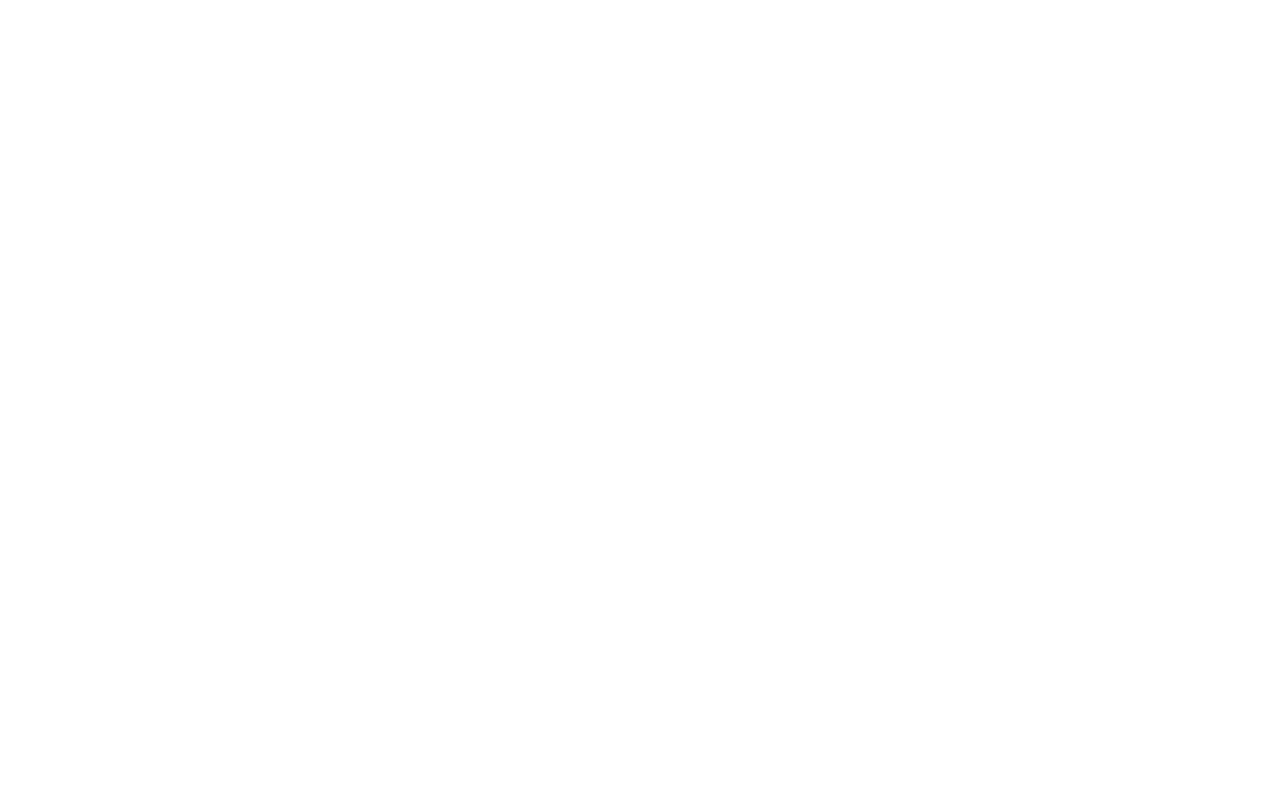
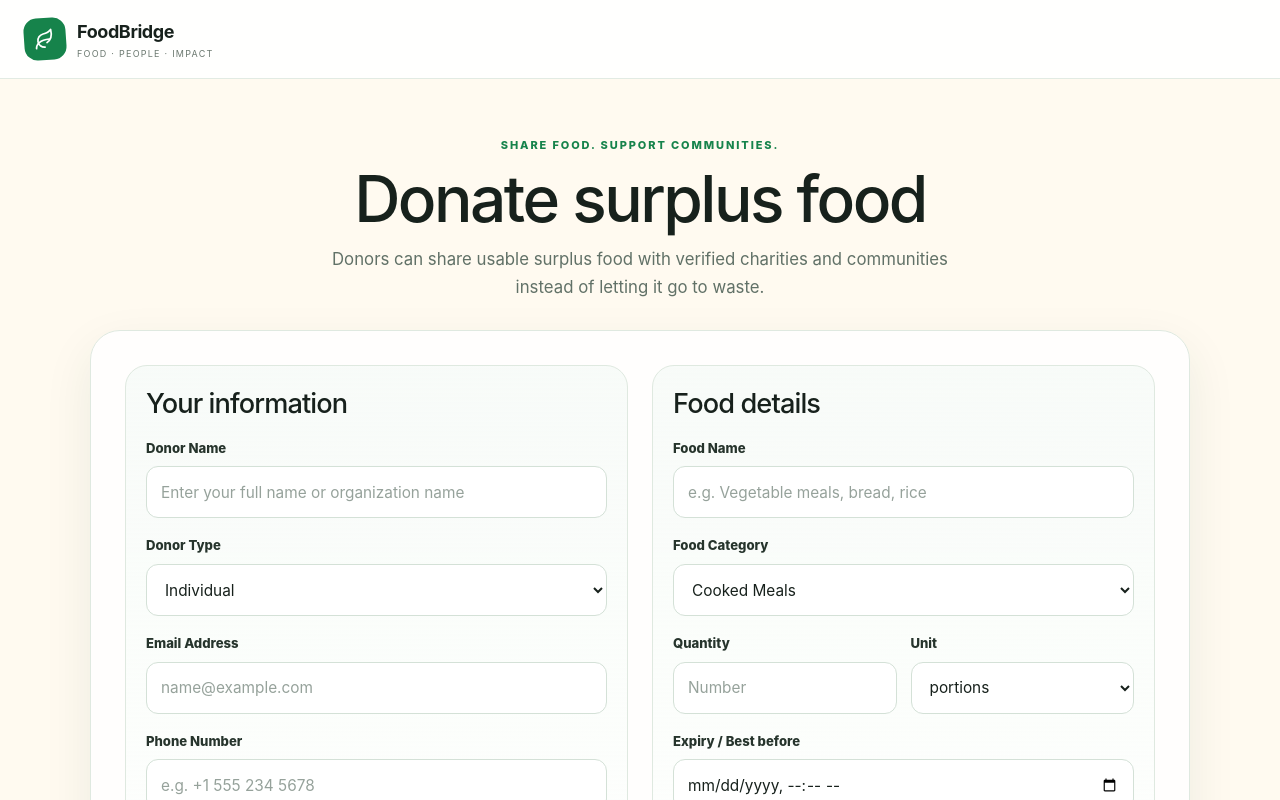
Before and after one commit to SarahZaman1310/Food-bridge, a React (Vite) app: page /donate in a window 1280 px wide. Before the commit this address had no page. Shown: the top 800 px of the page. Built offline with nearby package versions, Linux system fonts and the light colour scheme.

Commit message:
feat: add donation page route

```diff
--- a/src/App.tsx
+++ b/src/App.tsx
@@ -3,16 +3,17 @@
 import Home from "./pages/Home/Home";
 import Login from "./pages/Auth/Login";
 import Signup from "./pages/Auth/Signup";
-
-
+import DonationPage from "./pages/Donation/DonationPage";
 
 function App() {
   return (
     <BrowserRouter>
       <Routes>
-
         {/* Home */}
         <Route path="/" element={<Home />} />
+
+        {/* Donation page */}
+        <Route path="/donate" element={<DonationPage />} />
 
         {/* Auth */}
         <Route path="/login" element={<Login />} />
```
